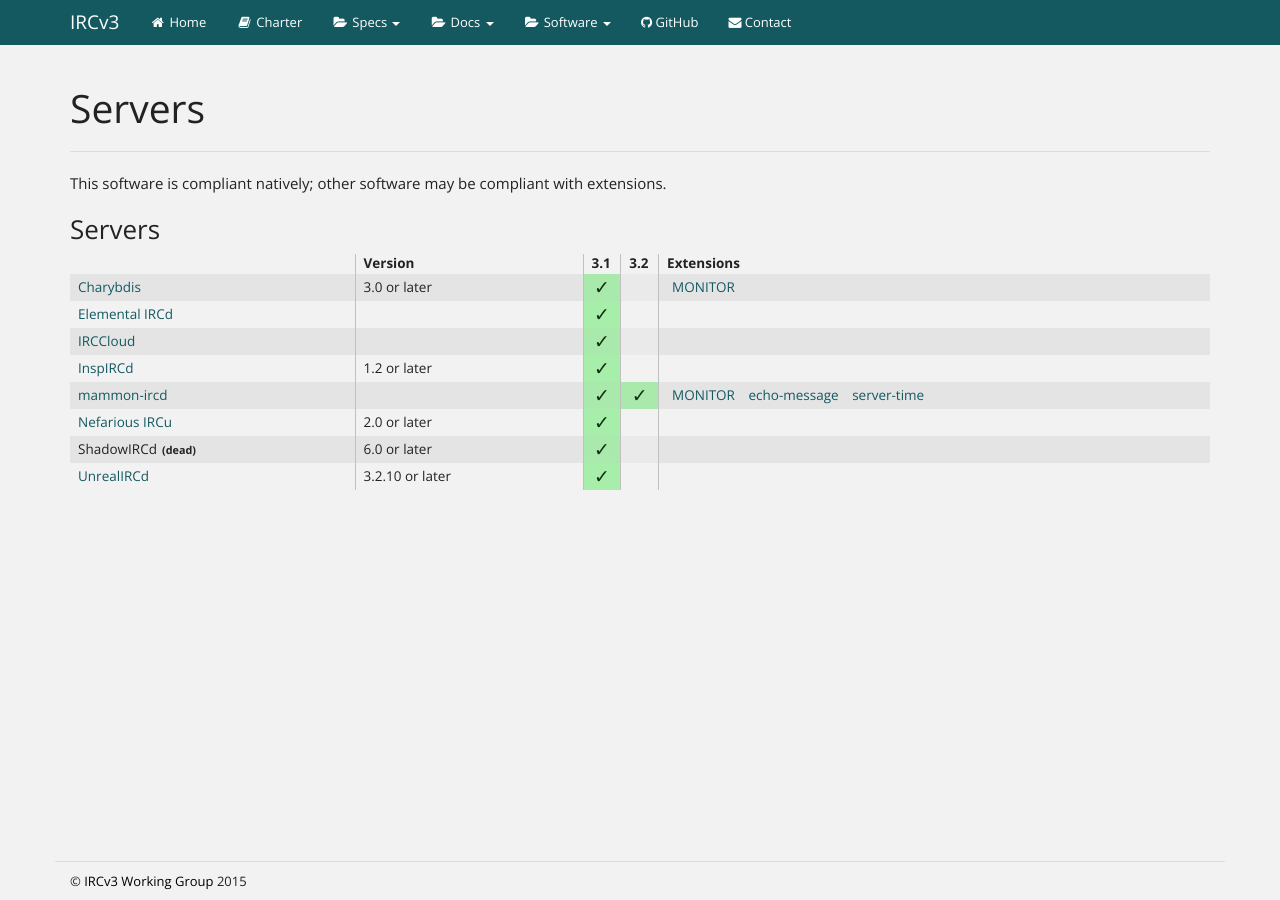
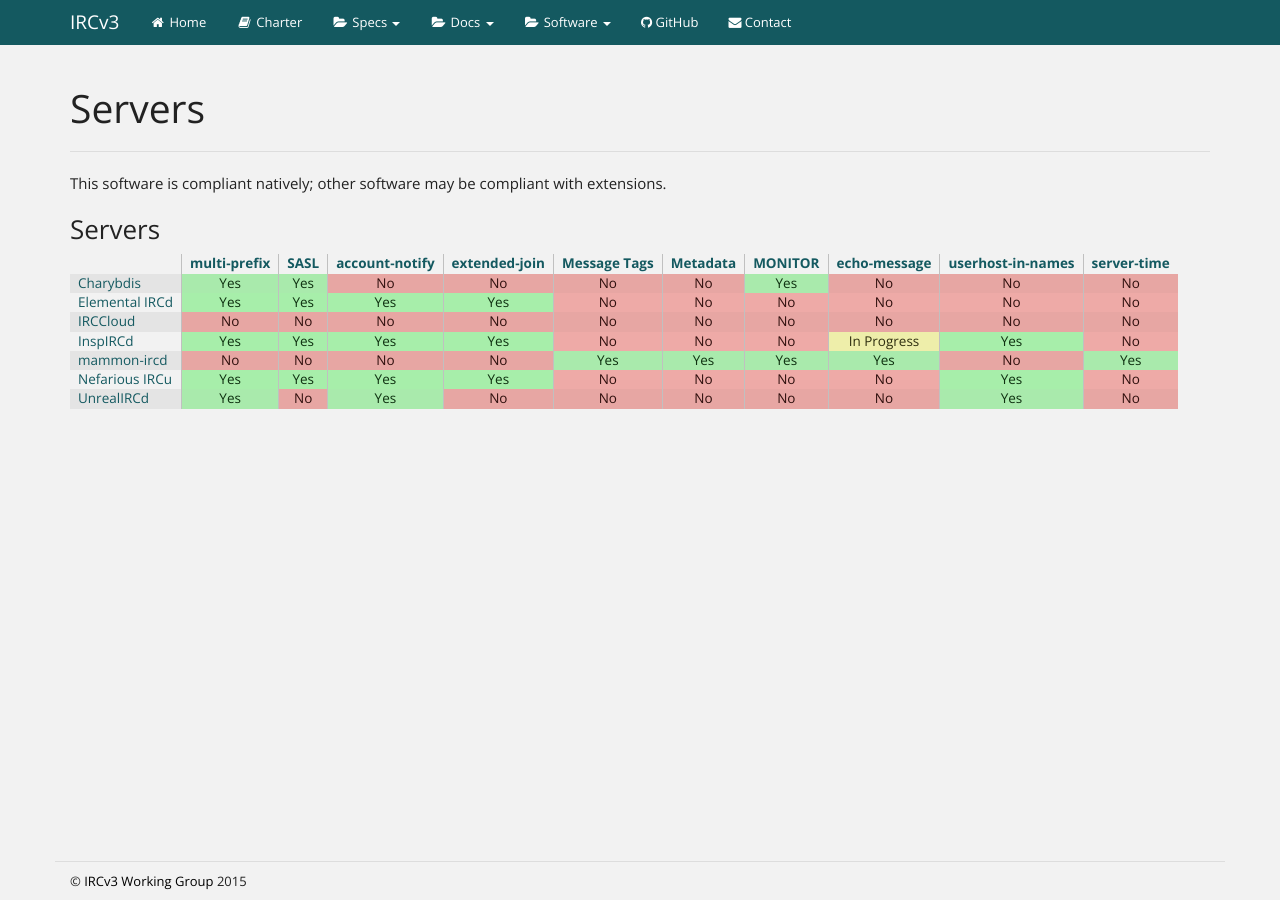
Before and after one commit to ircv3/ircv3.github.io, a Jekyll site: the page built from software/servers.md, in a window 1280 px wide. Built offline with Jekyll 4.4.1, drawn with Linux system fonts in a browser that asks for light colours.

Commit message:
software: Change to a matrix of support

```diff
--- a/_data/extensions.yml
+++ b/_data/extensions.yml
@@ -1,14 +1,15 @@
-monitor:
-  name: MONITOR
-  description: IRCv3.2 MONITOR Command
-  link: http://ircv3.net/specs/core/monitor-3.2.html
+v3.2:
+  monitor:
+    name: MONITOR
+    description: IRCv3.2 MONITOR Command
+    link: http://ircv3.net/specs/core/monitor-3.2.html
 
-echo-message:
-  name: echo-message
-  description: IRCv3.2 echo-message
-  link: http://ircv3.net/specs/extensions/echo-message-3.2.html
+  echo-message:
+    name: echo-message
+    description: IRCv3.2 echo-message
+    link: http://ircv3.net/specs/extensions/echo-message-3.2.html
 
-server-time:
-  name: server-time
-  description: IRCv3.2 server-time
-  link: http://ircv3.net/specs/extensions/server-time-3.2.html
+  server-time:
+    name: server-time
+    description: IRCv3.2 server-time
+    link: http://ircv3.net/specs/extensions/server-time-3.2.html
--- /dev/null
+++ b/_data/irc_core.yml
@@ -0,0 +1,54 @@
+# cap:
+#   name: CAP
+#   description: Capability Negotiation
+#   link: http://ircv3.net/specs/core/capability-negotiation-3.1.html
+
+multi-prefix:
+  name: multi-prefix
+  description: multi-prefix Extension
+  link: http://ircv3.net/specs/extensions/multi-prefix-3.1.html
+
+sasl:
+  name: SASL
+  description: SASL
+  link: http://ircv3.net/specs/extensions/sasl-3.1.html
+
+account-notify:
+  name: account-notify
+  description: account-notify Extension
+  link: http://ircv3.net/specs/extensions/account-notify-3.1.html
+
+extended-join:
+  name: extended-join
+  description: extended-join Extension
+  link: http://ircv3.net/specs/extensions/extended-join-3.1.html
+
+message-tags:
+  name: Message Tags
+  description: Message Tags
+  link: http://ircv3.net/specs/core/message-tags-3.2.html
+
+metadata:
+  name: Metadata
+  description: Metadata
+  link: http://ircv3.net/specs/core/metadata-3.2.html
+
+monitor:
+  name: MONITOR
+  description: MONITOR Command
+  link: http://ircv3.net/specs/core/monitor-3.2.html
+
+echo-message:
+  name: echo-message
+  description: echo-message Extension
+  link: http://ircv3.net/specs/extensions/echo-message-3.2.html
+
+userhost-in-names:
+  name: userhost-in-names
+  description: userhost-in-names Extension
+  link: http://ircv3.net/specs/extensions/userhost-in-names-3.2.html
+
+server-time:
+  name: server-time
+  description: server-time Extension
+  link: http://ircv3.net/specs/extensions/server-time-3.2.html
--- a/_data/servers.yml
+++ b/_data/servers.yml
@@ -4,43 +4,63 @@
       link: http://www.stack.nl/~jilles/irc/#charybdis
       version: 3.0 or later
       support:
-        - v3.1
-      extensions:
+        - cap
+        - multi-prefix
+        - sasl
         - monitor
     - name: Elemental IRCd
       link: https://github.com/lyska/elemental-ircd
       support:
-        - v3.1
+        - cap
+        - multi-prefix
+        - sasl
+        - account-notify
+        - extended-join
     - name: IRCCloud
       link: https://www.irccloud.com
       support:
-        - v3.1
+        - cap
     - name: InspIRCd
       link: http://www.inspircd.org
       version: 1.2 or later
       support:
-        - v3.1
+        - cap
+        - multi-prefix
+        - sasl
+        - extended-join
+        - away-notify
+        - account-notify
+        - userhost-in-names
+      partial:
+        echo-message:
+          ver: In Progress
     - name: mammon-ircd
       link: http://mammon.io
       support:
-        - v3.1
-        - v3.2
-      extensions:
+        - cap
+        - metadata
         - monitor
         - echo-message
         - server-time
+        - message-tags
     - name: Nefarious IRCu
       link: https://github.com/evilnet/nefarious2
       version: 2.0 or later
       support:
-        - v3.1
-    - name: ShadowIRCd
-      version: 6.0 or later
-      support:
-        - v3.1
-      dead: true
+        - cap
+        - multi-prefix
+        - extended-join
+        - away-notify
+        - account-notify
+        - sasl
+        - tls
+        - userhost-in-names
     - name: UnrealIRCd
       link: http://www.unrealircd.org
       version: 3.2.10 or later
       support:
-        - v3.1
+        - cap
+        - multi-prefix
+        - account-notify
+        - away-notify
+        - userhost-in-names
--- /dev/null
+++ b/_includes/best_software_list.html
@@ -0,0 +1,45 @@
+### {{ type.name }}
+
+<div class="sw-table"><table>
+    <colgroup class="name"></colgroup>
+    <colgroup class="support"></colgroup>
+    <colgroup class="extensions"></colgroup>
+    <thead>
+        <th></th>
+        {% for ext in site.data.irc_core %}
+        <th colgroup="2" class="support-head"><a title="{{ ext[1].description }}" href="{{ ext[1].link }}">{{ ext[1].name }}</a></th>
+        {% endfor %}
+        <!-- <th colgroup="3">Extensions</th> -->
+    </thead>
+    <tbody>
+        {% for sw in type.software %}
+        <tr>
+            <td>
+                {% if sw.link %}<a href="{{ sw.link }}">{{ sw.name }}</a>{% else %}{{ sw.name }}{% endif %}
+                {% if sw.dead %}<span class="dead-software">dead</span>{% endif %}
+            </td>
+            {% for ext in site.data.irc_core %}
+            <td colgroup="2" class="support {% if sw.support contains ext[0] %}supported{% elsif sw.partial contains ext[0] %}partial{% else %}unsupported{% endif %}">
+                {% capture ext_name %}{{ ext[0] }}{% endcapture %}
+                {% if sw.support contains ext[0] %}
+                    {% if sw.support[ext_name] contains "ver" %}{{ sw.support[ext_name].ver }}
+                    {% else %}Yes
+                    {% endif %}
+                {% elsif sw.partial contains ext[0] %}
+                    {% if sw.partial[ext_name] contains "ver" %}{{ sw.partial[ext_name].ver }}
+                    {% else %}Partial
+                    {% endif %}
+                {% else %}
+                    No
+                {% endif %}
+            </td>
+            {% endfor %}
+            <!-- <td colgroup="3">
+                {% for extension in sw.extensions %}
+                    {% include extension.html %}
+                {% endfor %}
+            </td> -->
+        </tr>
+        {% endfor %}
+    </tbody>
+</table></div>
--- a/css/ircv3-style.css
+++ b/css/ircv3-style.css
@@ -62,37 +62,44 @@
     content: ")";
 }
 
-table.sw-table {
+.sw-table {
   overflow-x: auto;
   width: 100%;
   margin: 0 auto;
-}
-tr:nth-child(odd) .support {
-  background-color: #eaeaea;
-}
-tr:nth-child(odd) .support.supported {
-  background-color: #a9eaac;
-}
-tr .support.supported {
-  background-color: #a7eeaa;
-  color: #0E3010;
-  font-size: 140%;
-  text-align: center
-}
-tr .support.supported:after {
-  content: "✓";
 }
 a.irc-extension {
   margin: 0 0.5rem;
 }
 .sw-table .name {
-  width: 25%;
+  /*width: 25%;*/
 }
-.sw-table .version {
-  width: 20%;
+.sw-table .support-head {
+  text-align: center;
 }
 .sw-table .support {
-  width: 2em;
+  min-width: 2em;
+  text-align: center;
+}
+.sw-table .supported {
+  background-color: #a7eeaa;
+  color: #0E3010;
+}
+.sw-table tr:nth-child(odd) .supported {
+  background-color: #a9eaac;
+}
+.sw-table .partial {
+  background-color: #eeeeaa;
+  color: #303010;
+}
+.sw-table tr:nth-child(odd) .partial {
+  background-color: #e9e9ac;
+}
+.sw-table .unsupported {
+  background-color: #eeaaa7;
+  color: #30100E;
+}
+.sw-table tr:nth-child(odd) .unsupported {
+  background-color: #e7a6a3;
 }
 
 .navbar, .navbar-inverse .dropdown-menu {
--- a/software/servers.md
+++ b/software/servers.md
@@ -5,5 +5,5 @@
 This software is compliant natively; other software may be compliant with extensions.
 
 {% for type in site.data.servers %}
-{% include software_list.html %}
+{% include best_software_list.html %}
 {% endfor %}
```
